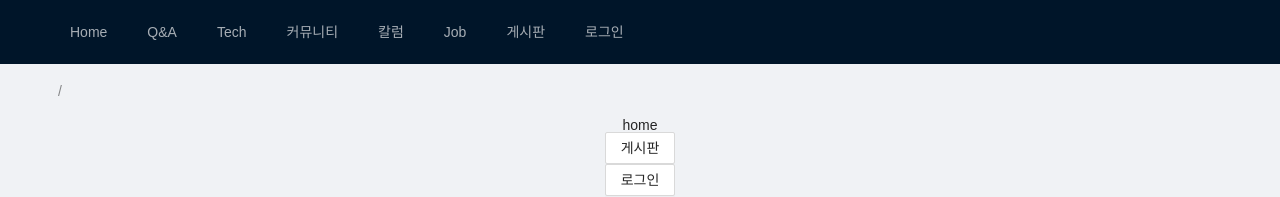
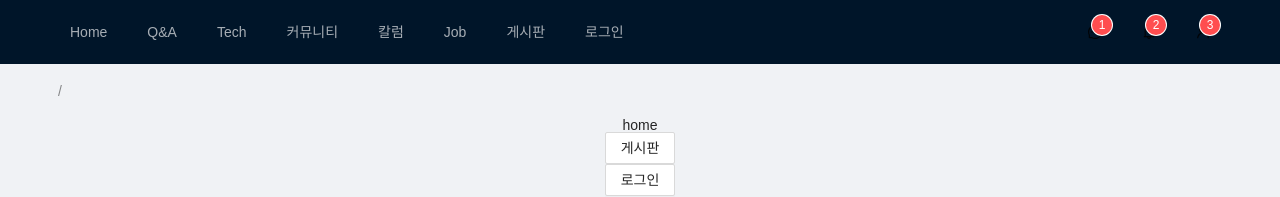
Before and after one commit to sbin0819/community, a Next.js app: page / in a window 1280 px wide. Shown: the top 197 px of the page. Built offline with nearby package versions, Linux system fonts and the light colour scheme.

Commit message:
jmk:200623 메인 메뉴 오른쪽 메뉴 추가

```diff
--- a/src/components/Layout/index.jsx
+++ b/src/components/Layout/index.jsx
@@ -2,6 +2,7 @@ import styled from 'styled-components';
 import { Layout, Menu, Breadcrumb, Badge } from 'antd';
 import { useRouter } from 'next/router';
 const { Header, Content, Footer } = Layout;
+import { MessageOutlined, BellOutlined, UserOutlined } from '@ant-design/icons';
 
 const route = [
   {
@@ -42,30 +43,36 @@ const LayoutComponent = (props) => {
   const router = useRouter();
   const routerAsPath = router.asPath.split("/");
 
+  const cnt = {
+    commentNotReadCnt: 1,
+    boardNotReadCnt: 2,
+    followNotReadCnt: 3,
+  };
+
   return (
     <Layout className={props.className}>
-      <Header>
+      <Header className="header">
         <div className="logo" />
-        <Menu theme="dark" mode="horizontal" defaultSelectedKeys={['1']}>
+        <Menu className="main-menu" theme="dark" mode="horizontal" defaultSelectedKeys={['1']}>
           {route.map((i) => <Menu.Item key={i.url} onClick={() => { router.push(i.url) }}>{i.title}</Menu.Item>)}
         </Menu>
-        {/* <ul className="menu-alert-icon">
-          <li>
-            <Badge count={99}>
-              <a href="#" className="head-example" />
+        <Menu className="alert-menu" theme="dark" mode="horizontal" defaultSelectedKeys={['1']}>
+          <Menu.Item onClick={() => { }}>
+            <Badge count={cnt.commentNotReadCnt}>
+              <a href="#" className="head-example" ><MessageOutlined /></a>
             </Badge>
-          </li>
-          <li>
-            <Badge count={99}>
-              <a href="#" className="head-example" />
+          </Menu.Item>
+          <Menu.Item onClick={() => { }}>
+            <Badge count={cnt.boardNotReadCnt}>
+              <a href="#" className="head-example" ><BellOutlined /></a>
             </Badge>
-          </li>
-          <li>
-            <Badge count={99}>
-              <a href="#" className="head-example" />
+          </Menu.Item>
+          <Menu.Item onClick={() => { }}>
+            <Badge count={cnt.followNotReadCnt}>
+              <a href="#" className="head-example" ><UserOutlined /></a>
             </Badge>
-          </li>
-        </ul> */}
+          </Menu.Item>
+        </Menu>
       </Header>
       <Content style={{ padding: '0 50px' }}>
         <Breadcrumb style={{ margin: '16px 0' }}>
@@ -79,4 +86,13 @@ const LayoutComponent = (props) => {
 }
 
 export default styled(LayoutComponent)`
+  & {
+    .header {
+      display: flex;
+
+      .logo { flex-shrink: 0;}
+      .main-menu { flex-shrink: 1; width: 100%; }
+      .alert-menu { flex-shrink: 0; }
+    }
+  }
 `;
```
